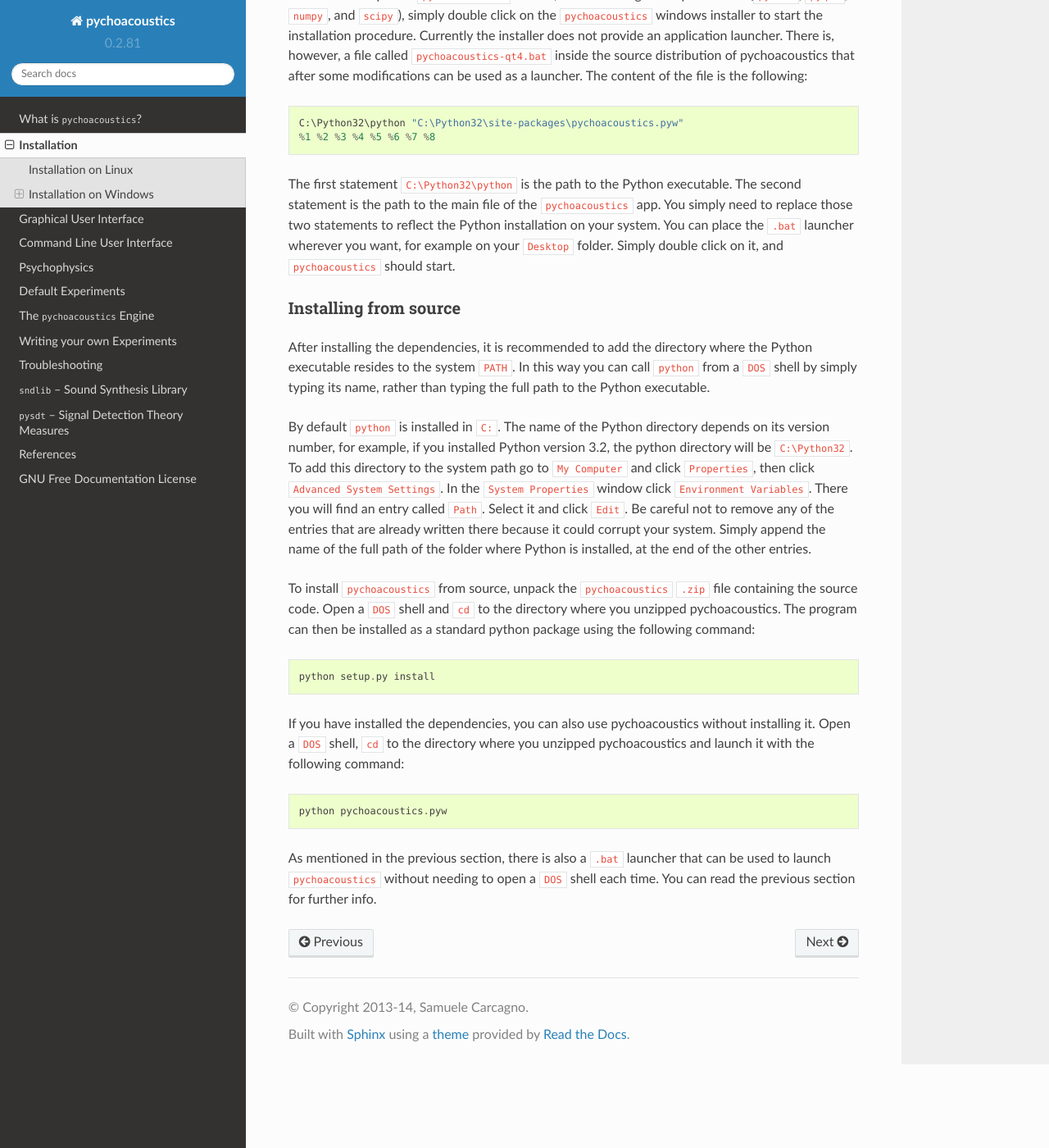
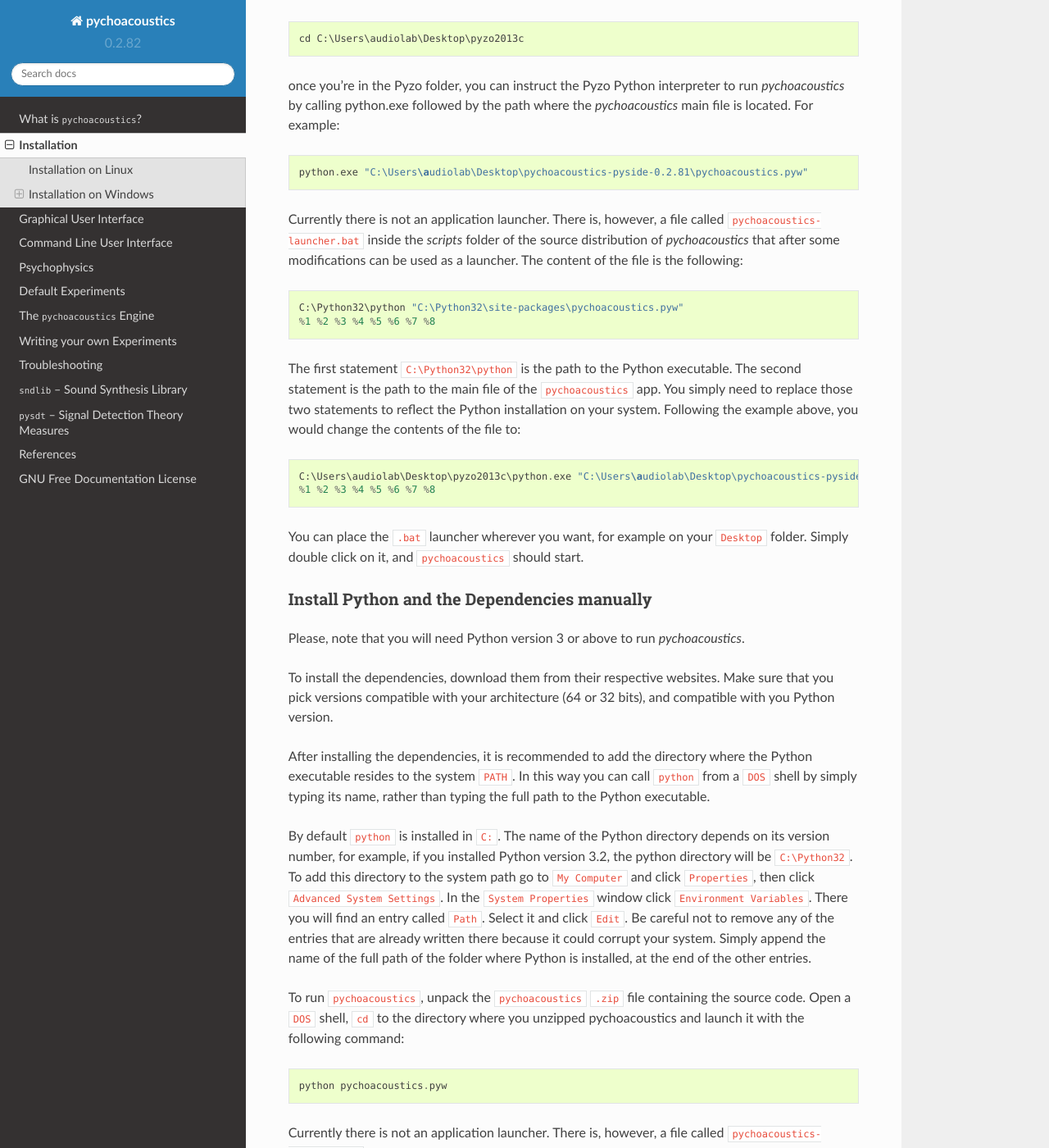
Before and after one commit to sam81/pychoacoustics, a Sphinx documentation site: the page built from pychoacoustics/doc/installation.rst, in a window 1280 px wide and 1400 px high, scrolled down 1303 px. Shown: the whole window at 82% size. Built offline with Sphinx 7.4.7 and the Read the Docs theme 2.0.0, drawn with Linux system fonts in a browser that asks for light colours; some of the changed text lies outside the part shown.

Commit message:
Updated doc. Fix missing icons and launcher in source distribution

```diff
--- a/pychoacoustics/doc/conf.py
+++ b/pychoacoustics/doc/conf.py
@@ -85,9 +85,9 @@ copyright = '2013-14, Samuele Carcagno'
 # built documents.
 #
 # The short X.Y version.
-version = "0.2.81"
+version = "0.2.82"
 # The full version, including alpha/beta/rc tags.
-release = "0.2.81"
+release = "0.2.82"
 
 # The language for content autogenerated by Sphinx. Refer to documentation
 # for a list of supported languages.
--- a/pychoacoustics/doc/installation.rst
+++ b/pychoacoustics/doc/installation.rst
@@ -52,30 +52,37 @@ command
 Installation on Windows
 -----------------------
 
-Installing the Dependencies
-~~~~~~~~~~~~~~~~~~~~~~~~~~~~~
+Currently there is no binary installer for `pychoacoustics`
+on Windows. To use `pychoacoustics` on Windows you need to either
+install Python and all the modules on which `pychoacoustics` depends
+(PyQt4, numpy, scipy), or use a Python distribution such as Pyzo, which
+includes python and the dependencies. Using Pyzo is currently the easiest
+way to get `pychoacoustics` running quickly on Windows.
 
-The dependencies need to be installed manually (i.e. you need to download
-them from their respective websites). Make sure that you pick versions
-compatible with your architecture (64 or 32 bits), and compatible with
-you Python version.
+Install with Pyzo
+~~~~~~~~~~~~~~~~~~~~~~~
+
+Download the latest version on Pyzo and unpack it to a folder of your choice.
+Download the Windows source package (PySide) of `pychoacoustics`. Open the DOS
+command prompt and change directory to the folder where you unpacked PyZo, which
+should contain the `python.exe` executable. For example:
+
+::
+
+   cd C:\Users\audiolab\Desktop\pyzo2013c
+
+once you're in the Pyzo folder, you can instruct the Pyzo Python interpreter
+to run `pychoacoustics` by calling python.exe followed by the path where the `pychoacoustics`
+main file is located. For example:
+
+::
+
+   python.exe "C:\Users\audiolab\Desktop\pychoacoustics-pyside-0.2.81\pychoacoustics.pyw"
 
 
-Using the binary installer
-~~~~~~~~~~~~~~~~~~~~~~~~~~
-
-Note that a Windows binary installer may not be available for each
-``pychoacoustics`` release, as I currently don't have enogh time to
-build ``pychoacoustics`` on Windows. If a binary installer is not
-available for a given release, you'll have to install from source.
-If a Windows binary installer is
-available for a specific ``pychoacoustics`` release, after installing
-the dependencies (``python``, ``pyqt4``, ``numpy``, and
-``scipy``), simply double click on the ``pychoacoustics`` windows
-installer to start the installation procedure. Currently the installer
-does not provide an application launcher. There is, however, a file called
-``pychoacoustics-qt4.bat`` inside the source distribution of
-pychoacoustics that after some modifications can be used as a launcher.
+Currently there is not an application launcher. There is, however, a file called
+``pychoacoustics-launcher.bat`` inside the `scripts` folder of the source distribution of
+`pychoacoustics` that after some modifications can be used as a launcher.
 The content of the file is the following:
 
 ::
@@ -86,10 +93,28 @@ The content of the file is the following:
 The first statement ``C:\Python32\python`` is the path to the Python
 executable. The second statement is the path to the main file of the
 ``pychoacoustics`` app. You simply need to replace those two statements
-to reflect the Python installation on your system. You can place the ``.bat`` launcher wherever you want, for example on your ``Desktop`` folder. Simply double click on it, and ``pychoacoustics`` should start.
+to reflect the Python installation on your system. Following the example
+above, you would change the contents of the file to:
 
-Installing from source
-~~~~~~~~~~~~~~~~~~~~~~
+::
+
+    C:\Users\audiolab\Desktop\pyzo2013c\python.exe "C:\Users\audiolab\Desktop\pychoacoustics-pyside-0.2.81\pychoacoustics.pyw"
+    %1 %2 %3 %4 %5 %6 %7 %8
+
+You can place the ``.bat``
+launcher wherever you want, for example on your ``Desktop`` folder.
+Simply double click on it, and ``pychoacoustics`` should start.
+
+
+Install Python and the Dependencies manually
+~~~~~~~~~~~~~~~~~~~~~~~~~~~~~~~~~~~~~~~~~~~~
+
+Please, note that you will need Python version 3 or above to run `pychoacoustics`.
+
+
+To install the dependencies, download them from their respective websites.
+Make sure that you pick versions compatible with your architecture (64 or 32 bits),
+and compatible with you Python version.
 
 After installing the dependencies, it is recommended to add the
 directory where the Python executable resides to the system ``PATH``. In
@@ -108,18 +133,8 @@ because it could corrupt your system. Simply append the name of the full
 path of the folder where Python is installed, at the end of the
 other entries.
 
-To install ``pychoacoustics`` from source, unpack the ``pychoacoustics``
-``.zip`` file containing the source code. Open a ``DOS`` shell and
-``cd`` to the directory where you unzipped pychoacoustics. The program
-can then be installed as a standard python package using the following
-command:
-
-::
-
-    python setup.py install
-
-If you have installed the dependencies, you can also use pychoacoustics
-without installing it. Open a ``DOS`` shell, ``cd`` to the directory
+To run ``pychoacoustics``, unpack the ``pychoacoustics``
+``.zip`` file containing the source code. Open a ``DOS`` shell, ``cd`` to the directory
 where you unzipped pychoacoustics and launch it with the following
 command:
 
@@ -127,7 +142,20 @@ command:
 
     python pychoacoustics.pyw
 
-As mentioned in the previous section, there is also a ``.bat`` launcher
-that can be used to launch ``pychoacoustics`` without needing to open a
-``DOS`` shell each time. You can read the previous section for further
-info.
+
+Currently there is not an application launcher. There is, however, a file called
+``pychoacoustics-launcher.bat`` inside the `scripts` folder of the source distribution of
+`pychoacoustics` that after some modifications can be used as a launcher.
+The content of the file is the following:
+
+::
+
+    C:\Python32\python "C:\Python32\site-packages\pychoacoustics.pyw"
+    %1 %2 %3 %4 %5 %6 %7 %8
+
+The first statement ``C:\Python32\python`` is the path to the Python
+executable. The second statement is the path to the main file of the
+``pychoacoustics`` app. You simply need to replace those two statements
+to reflect the Python installation on your system. You can place the ``.bat``
+launcher wherever you want, for example on your ``Desktop`` folder.
+Simply double click on it, and ``pychoacoustics`` should start.
--- a/setup-pyside.py
+++ b/setup-pyside.py
@@ -3,7 +3,7 @@ from distutils.core import setup
 import glob
 setup(
     name="pychoacoustics-pyside",
-    version="0.2.81",
+    version="0.2.82",
     url="http://samcarcagno.altervista.org/pychoacoustics/pychoacoustics.html",
     author="Samuele Carcagno",
     author_email="sam.carcagno@google.com;",
--- a/setup.py
+++ b/setup.py
@@ -3,7 +3,7 @@ from distutils.core import setup
 import glob
 setup(
     name="pychoacoustics",
-    version="0.2.81",
+    version="0.2.82",
     url="http://samcarcagno.altervista.org/pychoacoustics/pychoacoustics.html",
     author="Samuele Carcagno",
     author_email="sam.carcagno@google.com;",
```
Also changed, not shown: 7 other files.
